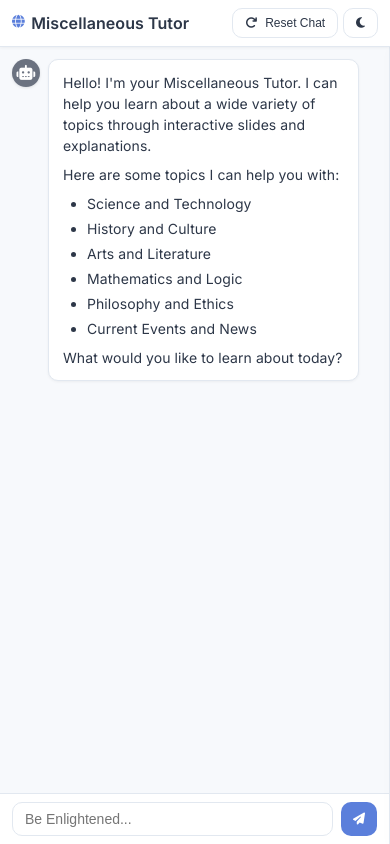
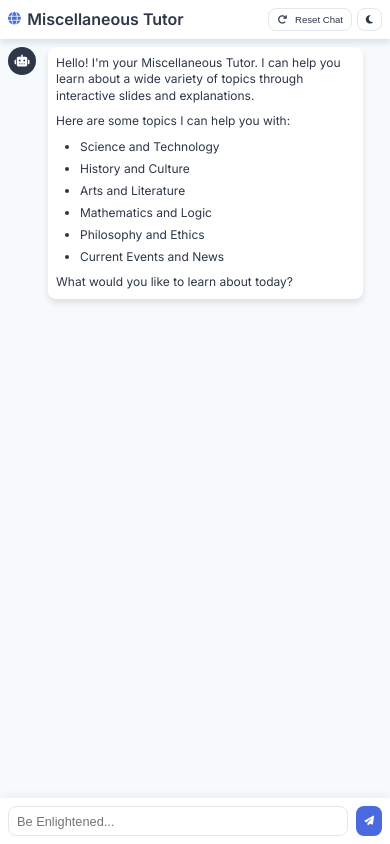
Before and after one commit to THU-SIGS-AIID/2025-AIID-HACKATHON-PERSONAL-PROJECT-CHUTIRAT-S, a plain HTML site: page demo/index.html in a window 390 px wide. Drawn offline with Linux system fonts and the light colour scheme.

Commit message:
Refactor styles for improved design and responsiveness
Updated CSS variables for colors, shadows, and transitions. Adjusted padding, font sizes, and layout for various components to enhance responsiveness.

```diff
--- a/demo/styles.css
+++ b/demo/styles.css
@@ -1,34 +1,29 @@
 :root {
-    --primary-color: #5B7FDB;
-    --secondary-color: #6B7280;
-    --accent-color: #E091B9;
-    --background-color: #F7F9FC;
-    --card-background: #FFFFFF;
-    --text-primary: #2D3748;
+    --primary-color: #4a6bdf;
+    --secondary-color: #2d3748;
+    --accent-color: #f56565;
+    --background-color: #f7fafc;
+    --card-background: #ffffff;
+    --text-primary: #2d3748;
     --text-secondary: #718096;
-    --border-color: #E2E8F0;
-    --shadow: 0 2px 8px rgba(91, 127, 219, 0.08);
-    --shadow-lg: 0 4px 16px rgba(91, 127, 219, 0.12);
-    --border-radius: 12px;
-    --border-radius-mobile: 10px;
-    --transition: all 0.25s cubic-bezier(0.4, 0, 0.2, 1);
+    --border-color: #e2e8f0;
+    --shadow: 0 4px 6px rgba(0, 0, 0, 0.1);
+    --shadow-lg: 0 10px 15px rgba(0, 0, 0, 0.1);
+    --border-radius: 8px;
+    --transition: all 0.3s ease;
 }
 
 [data-theme="dark"] {
-    --primary-color: #7B9FE8;
-    --secondary-color: #CBD5E0;
-    --accent-color: #E8A7C8;
-    --background-color: #1A202C;
-    --card-background: #2D3748;
-    --text-primary: #F7FAFC;
-    --text-secondary: #E2E8F0;
-    --border-color: #4A5568;
-    --shadow: 0 2px 8px rgba(0, 0, 0, 0.25);
-    --shadow-lg: 0 4px 16px rgba(0, 0, 0, 0.4);
-}
-
-[data-theme="dark"] body {
-    background: linear-gradient(135deg, var(--background-color) 0%, #16151F 100%);
+    --primary-color: #6b9fff;
+    --secondary-color: #e2e8f0;
+    --accent-color: #fc8181;
+    --background-color: #1a202c;
+    --card-background: #2d3748;
+    --text-primary: #f7fafc;
+    --text-secondary: #cbd5e0;
+    --border-color: #4a5568;
+    --shadow: 0 4px 6px rgba(0, 0, 0, 0.3);
+    --shadow-lg: 0 10px 15px rgba(0, 0, 0, 0.3);
 }
 
 * {
@@ -39,12 +34,11 @@
 
 body {
     font-family: 'Inter', sans-serif;
-    background: linear-gradient(to bottom right, var(--background-color), #EDF2F7);
+    background-color: var(--background-color);
     color: var(--text-primary);
-    line-height: 1.5;
-    font-size: 15px;
+    line-height: 1.4;
+    font-size: 12px;
     transition: var(--transition);
-    letter-spacing: 0.005em;
 }
 
 .app-container {
@@ -58,11 +52,10 @@ body {
     display: flex;
     justify-content: space-between;
     align-items: center;
-    padding: 1rem 1.5rem;
+    padding: 0.75rem 1rem;
     background-color: var(--card-background);
-    box-shadow: 0 1px 3px rgba(0, 0, 0, 0.05);
+    box-shadow: var(--shadow);
     z-index: 100;
-    border-bottom: 1px solid var(--border-color);
 }
 
 .logo {
@@ -103,16 +96,16 @@ body {
 .chat-messages {
     flex: 1;
     overflow-y: auto;
-    padding: 1.25rem;
+    padding: 1rem;
     display: flex;
     flex-direction: column;
-    gap: 1.25rem;
+    gap: 0.75rem;
 }
 
 .message {
     display: flex;
     gap: 0.75rem;
-    max-width: 75%;
+    max-width: 80%;
 }
 
 .user-message {
@@ -132,26 +125,24 @@ body {
     align-items: center;
     justify-content: center;
     flex-shrink: 0;
-    box-shadow: 0 1px 3px rgba(0, 0, 0, 0.1);
 }
 
 .user-message .message-avatar {
-    background: var(--primary-color);
+    background-color: var(--primary-color);
     color: white;
 }
 
 .bot-message .message-avatar {
-    background: var(--secondary-color);
+    background-color: var(--secondary-color);
     color: white;
 }
 
 .message-content {
     background-color: var(--card-background);
-    padding: 0.875rem 1.125rem;
-    border-radius: var(--border-radius);
-    box-shadow: 0 1px 3px rgba(0, 0, 0, 0.05);
+    padding: 0.75rem;
+    border-radius: var(--border-radius);
+    box-shadow: var(--shadow);
     position: relative;
-    border: 1px solid var(--border-color);
 }
 
 .message-content p {
@@ -351,78 +342,6 @@ body {
     }
 }
 
-@media (min-width: 769px) and (max-width: 1024px) {
-    .app-header {
-        padding: 0.875rem 1.25rem;
-    }
-
-    .logo h1 {
-        font-size: 1.15rem;
-    }
-
-    .chat-messages {
-        padding: 1.25rem;
-        gap: 1rem;
-    }
-
-    .message {
-        max-width: 85%;
-        gap: 0.75rem;
-    }
-
-    .message-content {
-        padding: 0.9375rem 1.125rem;
-    }
-
-    .message-avatar {
-        width: 34px;
-        height: 34px;
-    }
-
-    .slide-panel.active {
-        width: 45%;
-    }
-
-    .learning-panel.active {
-        width: 45%;
-        min-width: 400px;
-    }
-
-    .panel-header {
-        padding: 0.875rem;
-    }
-
-    .panel-header h3 {
-        font-size: 1.05rem;
-    }
-
-    .panel-content {
-        padding: 1.25rem;
-    }
-
-    .panel-controls {
-        padding: 0.875rem;
-    }
-
-    .chat-input-container {
-        padding: 1rem 1.25rem;
-    }
-
-    #chat-input {
-        font-size: 0.9375rem;
-        padding: 0.6875rem 0.9375rem;
-    }
-
-    .btn {
-        font-size: 0.8375rem;
-        padding: 0.5625rem 1.0625rem;
-    }
-
-    .btn-icon {
-        padding: 0.5625rem;
-    }
-}
-
 @media (max-width: 768px) {
     .embedded-module {
         height: 300px;
@@ -498,9 +417,9 @@ body {
 }
 
 .chat-input-container {
-    padding: 1rem 1.25rem;
+    padding: 0.75rem 1.5rem;
     background-color: var(--card-background);
-    border-top: 1px solid var(--border-color);
+    box-shadow: 0 -2px 10px rgba(0, 0, 0, 0.05);
 }
 
 .input-wrapper {
@@ -510,10 +429,10 @@ body {
 
 #chat-input {
     flex: 1;
-    padding: 0.625rem 0.875rem;
+    padding: 0.5rem 0.75rem;
     border: 1px solid var(--border-color);
-    border-radius: 8px;
-    font-size: 0.875rem;
+    border-radius: var(--border-radius);
+    font-size: 0.8rem;
     background-color: var(--card-background);
     color: var(--text-primary);
     transition: var(--transition);
@@ -522,14 +441,14 @@ body {
 #chat-input:focus {
     outline: none;
     border-color: var(--primary-color);
-    box-shadow: 0 0 0 2px rgba(91, 127, 219, 0.15);
+    box-shadow: 0 0 0 3px rgba(74, 107, 223, 0.1);
 }
 
 .btn {
-    padding: 0.625rem 1.125rem;
+    padding: 0.5rem 1rem;
     border: none;
-    border-radius: 8px;
-    font-size: 0.875rem;
+    border-radius: var(--border-radius);
+    font-size: 0.75rem;
     font-weight: 500;
     cursor: pointer;
     transition: var(--transition);
@@ -544,9 +463,7 @@ body {
 }
 
 .btn-primary:hover {
-    background-color: #4A6ECB;
-    transform: translateY(-1px);
-    box-shadow: 0 2px 6px rgba(91, 127, 219, 0.25);
+    background-color: #3a5bd9;
 }
 
 .btn-danger {
@@ -555,7 +472,7 @@ body {
 }
 
 .btn-danger:hover {
-    background-color: #D67A9F;
+    background-color: #e53e3e;
 }
 
 .btn-secondary {
@@ -565,8 +482,7 @@ body {
 }
 
 .btn-secondary:hover {
-    background-color: rgba(91, 127, 219, 0.08);
-    border-color: var(--primary-color);
+    background-color: rgba(0, 0, 0, 0.05);
 }
 
 .btn-icon {
@@ -575,24 +491,23 @@ body {
     color: var(--text-secondary);
     cursor: pointer;
     padding: 0.5rem;
-    border-radius: 6px;
+    border-radius: 50%;
     transition: var(--transition);
 }
 
 .btn-icon:hover {
-    background-color: rgba(91, 127, 219, 0.08);
-    color: var(--primary-color);
+    background-color: rgba(0, 0, 0, 0.05);
+    color: var(--text-primary);
 }
 
 .slide-panel {
     width: 0;
     background-color: var(--card-background);
-    box-shadow: 0 2px 8px rgba(0, 0, 0, 0.08);
+    box-shadow: var(--shadow-lg);
     display: flex;
     flex-direction: column;
     transition: width 0.3s ease;
     overflow: hidden;
-    border-left: 1px solid var(--border-color);
 }
 
 .slide-panel.active {
@@ -773,31 +688,19 @@ body {
 
 @media (max-width: 768px) {
     .app-header {
-        padding: 0.75rem 1rem;
+        padding: 1rem;
     }
 
     .logo h1 {
-        font-size: 1.1rem;
+        font-size: 1.2rem;
     }
 
     .chat-messages {
         padding: 1rem;
-        gap: 0.875rem;
     }
 
     .message {
-        max-width: 90%;
-        gap: 0.625rem;
-    }
-
-    .message-content {
-        padding: 0.875rem 1rem;
-        border-radius: var(--border-radius-mobile);
-    }
-
-    .message-avatar {
-        width: 32px;
-        height: 32px;
+        max-width: 95%;
     }
 
     .slide-panel.active {
@@ -856,7 +759,7 @@ body {
     }
 
     .chat-input-container {
-        padding: 0.75rem 1rem;
+        padding: 0.5rem 1rem;
     }
 
     .input-wrapper {
@@ -865,24 +768,69 @@ body {
 
     #chat-input {
         font-size: 0.9rem;
-        padding: 0.625rem 0.875rem;
-        border-radius: var(--border-radius-mobile);
     }
 
     .btn {
-        font-size: 0.8rem;
-        padding: 0.5rem 0.875rem;
-        border-radius: var(--border-radius-mobile);
-    }
-
-    .btn-icon {
-        padding: 0.5rem;
+        font-size: 0.7rem;
+        padding: 0.4rem 0.8rem;
+    }
+}
+
+@media (max-width: 600px) {
+    .app-header {
+        padding: 0.75rem;
+    }
+
+    .logo h1 {
+        font-size: 1.1rem;
+    }
+
+    .chat-messages {
+        padding: 0.75rem;
+    }
+
+    .message {
+        max-width: 95%;
+    }
+
+    .message-content {
+        padding: 0.6rem;
+    }
+
+    .chat-input-container {
+        padding: 0.5rem 0.75rem;
+    }
+
+    #chat-input {
+        font-size: 0.85rem;
+        padding: 0.4rem 0.6rem;
+    }
+
+    .btn {
+        font-size: 0.65rem;
+        padding: 0.4rem 0.7rem;
+    }
+
+    .btn-primary {
+        padding: 0.4rem 0.7rem;
+    }
+
+    .header-actions {
+        gap: 0.4rem;
+    }
+
+    .logo {
+        gap: 0.5rem;
+    }
+
+    .logo i {
+        font-size: 0.9rem;
     }
 }
 
 @media (max-width: 480px) {
     .app-header {
-        padding: 0.5rem 0.75rem;
+        padding: 0.5rem;
     }
 
     .logo h1 {
@@ -890,19 +838,15 @@ body {
     }
 
     .chat-messages {
-        padding: 0.75rem;
-        gap: 0.75rem;
+        padding: 0.5rem;
     }
 
     .message {
         max-width: 95%;
-        gap: 0.5rem;
     }
 
     .message-content {
-        padding: 0.75rem 0.875rem;
-        font-size: 0.875rem;
-        line-height: 1.5;
+        padding: 0.5rem;
     }
 
     .message-avatar {
@@ -910,233 +854,22 @@ body {
         height: 28px;
     }
 
-    .slide-content {
-        padding: 1.25rem;
-    }
-
-    .panel-header h3 {
-        font-size: 0.95rem;
-    }
-
-    .panel-content {
-        padding: 0.75rem;
-        font-size: 0.875rem;
-    }
-
-    .panel-controls {
+    .chat-input-container {
         padding: 0.5rem;
     }
 
-    .chat-input-container {
-        padding: 0.5rem 0.75rem;
-    }
-
     #chat-input {
-        font-size: 0.875rem;
-        padding: 0.5rem 0.75rem;
+        font-size: 0.8rem;
+        padding: 0.4rem 0.5rem;
     }
 
     .btn {
-        font-size: 0.75rem;
-        padding: 0.425rem 0.75rem;
-    }
-
-    .btn-icon {
-        padding: 0.425rem;
-    }
-
-    .slide-title {
-        font-size: 1.25rem;
-    }
-
-    .slide-text {
-        font-size: 0.875rem;
-    }
-}
-
-@media (max-width: 768px) {
-    .app-header {
-        padding: 0.75rem 1rem;
-    }
-
-    .logo h1 {
-        font-size: 1.1rem;
-    }
-
-    .chat-messages {
-        padding: 1rem;
-        gap: 0.875rem;
-    }
-
-    .message {
-        max-width: 90%;
-        gap: 0.625rem;
-    }
-
-    .message-content {
-        padding: 0.875rem 1rem;
-        border-radius: var(--border-radius-mobile);
-    }
-
-    .message-avatar {
-        width: 32px;
-        height: 32px;
-    }
-
-    .slide-panel.active {
-        width: 100%;
-        position: absolute;
-        right: 0;
-        top: 0;
-        height: 100%;
-        z-index: 50;
-    }
-
-    .learning-panel.active {
-        width: 100%;
-        position: absolute;
-        right: 0;
-        top: 0;
-        height: 100%;
-        z-index: 50;
-        min-width: unset;
-    }
-
-    .panel-header {
-        padding: 0.75rem;
-    }
-
-    .panel-header h3 {
-        font-size: 1rem;
-    }
-
-    .panel-content {
-        padding: 1rem;
-    }
-
-    .panel-controls {
-        padding: 0.75rem;
-    }
-
-    .topic-suggestions {
-        grid-template-columns: 1fr;
-    }
-
-    .quiz-container {
-        padding: 1rem;
-    }
-
-    .quiz-option {
-        padding: 0.75rem;
-    }
-
-    .animation-container {
-        height: 150px;
-    }
-
-    .mini-game {
-        padding: 0.75rem;
-    }
-
-    .chat-input-container {
-        padding: 0.75rem 1rem;
-    }
-
-    .input-wrapper {
-        gap: 0.5rem;
-    }
-
-    #chat-input {
-        font-size: 0.9rem;
-        padding: 0.625rem 0.875rem;
-        border-radius: var(--border-radius-mobile);
-    }
-
-    .btn {
-        font-size: 0.8rem;
-        padding: 0.5rem 0.875rem;
-        border-radius: var(--border-radius-mobile);
-    }
-
-    .btn-icon {
-        padding: 0.5rem;
-    }
-}
-
-@media (max-width: 480px) {
-    .app-header {
-        padding: 0.5rem 0.75rem;
-    }
-
-    .logo h1 {
-        font-size: 1rem;
-    }
-
-    .chat-messages {
-        padding: 0.75rem;
-        gap: 0.75rem;
-    }
-
-    .message {
-        max-width: 95%;
-        gap: 0.5rem;
-    }
-
-    .message-content {
-        padding: 0.75rem 0.875rem;
-        font-size: 0.875rem;
-        line-height: 1.5;
-        border-radius: var(--border-radius-mobile);
-    }
-
-    .message-avatar {
-        width: 28px;
-        height: 28px;
-    }
-
-    .slide-content {
-        padding: 1.25rem;
-    }
-
-    .panel-header h3 {
-        font-size: 0.95rem;
-    }
-
-    .panel-content {
-        padding: 0.75rem;
-        font-size: 0.875rem;
-    }
-
-    .panel-controls {
-        padding: 0.5rem;
-    }
-
-    .chat-input-container {
-        padding: 0.5rem 0.75rem;
-    }
-
-    #chat-input {
-        font-size: 0.875rem;
-        padding: 0.5rem 0.75rem;
-        border-radius: var(--border-radius-mobile);
-    }
-
-    .btn {
-        font-size: 0.75rem;
-        padding: 0.425rem 0.75rem;
-        border-radius: var(--border-radius-mobile);
-    }
-
-    .btn-icon {
-        padding: 0.425rem;
-    }
-
-    .slide-title {
-        font-size: 1.25rem;
-    }
-
-    .slide-text {
-        font-size: 0.875rem;
+        font-size: 0.6rem;
+        padding: 0.3rem 0.5rem;
+    }
+
+    .btn-primary {
+        padding: 0.3rem 0.5rem;
     }
 
     .header-actions {
```
